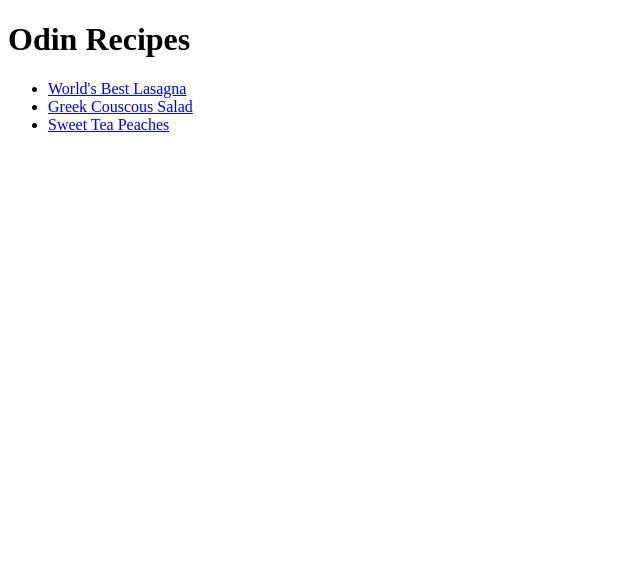
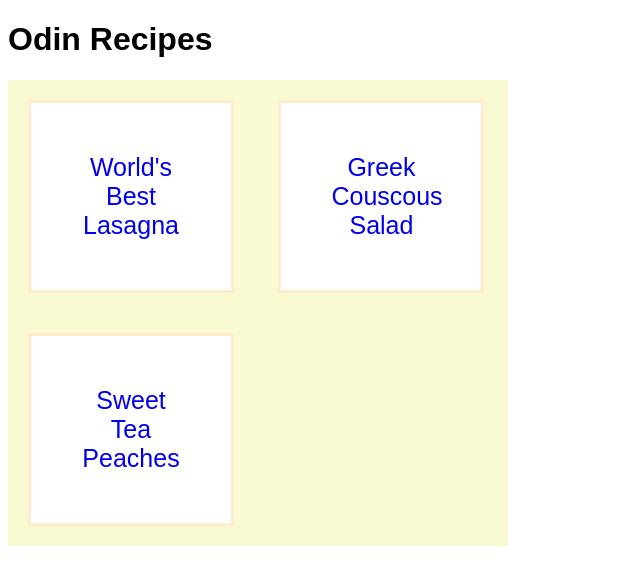
Before and after one commit to tonyptrl/odin-recipes, a plain HTML site: page index.html in a window 1280 px wide. Shown: the whole page, without its empty margins (0-640 px from the left). Drawn offline with Linux system fonts and the light colour scheme.

Commit message:
Block and Inline lesson

```diff
--- a/index.html
+++ b/index.html
@@ -4,13 +4,15 @@
   <meta charset="UTF-8">
   <meta name="viewport" content="width=device-width, initial-scale=1.0">
   <title>Odin Recipes</title>
+  <link rel="stylesheet" href="style.css">
 </head>
 <body>
   <h1>Odin Recipes</h1>
-  <ul>
-    <li><a href="recipes/lasagna.html">World's Best Lasagna</a></li>
-    <li><a href="recipes/greek-couscous-salad.html">Greek Couscous Salad</a></li>
-    <li><a href="recipes/sweet-tea-peaches.html">Sweet Tea Peaches</a></li>
-  </ul>
+  <div class="recipes">
+    <div class="recipe-box"><a href="recipes/lasagna.html">World's Best Lasagna</a></div>
+    <div class="recipe-box"><a href="recipes/greek-couscous-salad.html">Greek Couscous Salad</a></div>
+    <div class="recipe-box"><a href="recipes/sweet-tea-peaches.html">Sweet Tea Peaches</a></div>
+  </div>
+
 </body>
 </html>
--- /dev/null
+++ b/style.css
@@ -0,0 +1,26 @@
+* {
+  width: 650px;
+  text-decoration: none;
+  font-family: Arial, Helvetica, sans-serif;
+}
+.recipes {
+  background-color: lightgoldenrodyellow;
+  width: 500px;
+}
+
+.recipe-box {
+  background-color: white;
+  width: 100px;
+  padding: 50px;
+  margin: 20px;
+  text-align: center;
+  font-size: 25px;
+  border: solid;
+  border-color: blanchedalmond;
+  display: inline-block;
+}
+
+.recipe-subtitle {
+  background-color: lightgoldenrodyellow;
+  padding: 5px;
+}
```
Also changed, not shown: recipes/greek-couscous-salad.html (+4 -3 lines), recipes/lasagna.html (+4 -3 lines), recipes/sweet-tea-peaches.html (+4 -3 lines).
